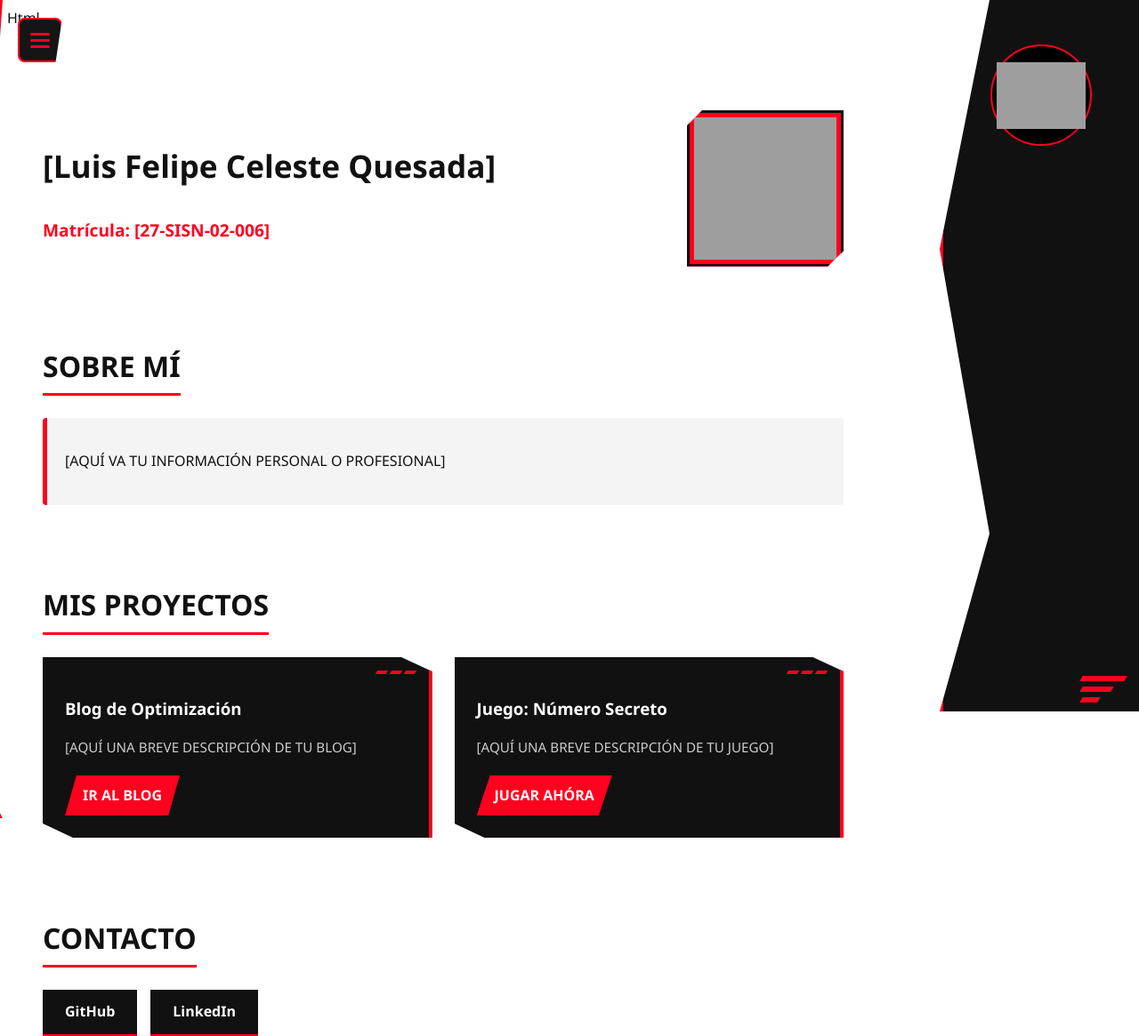
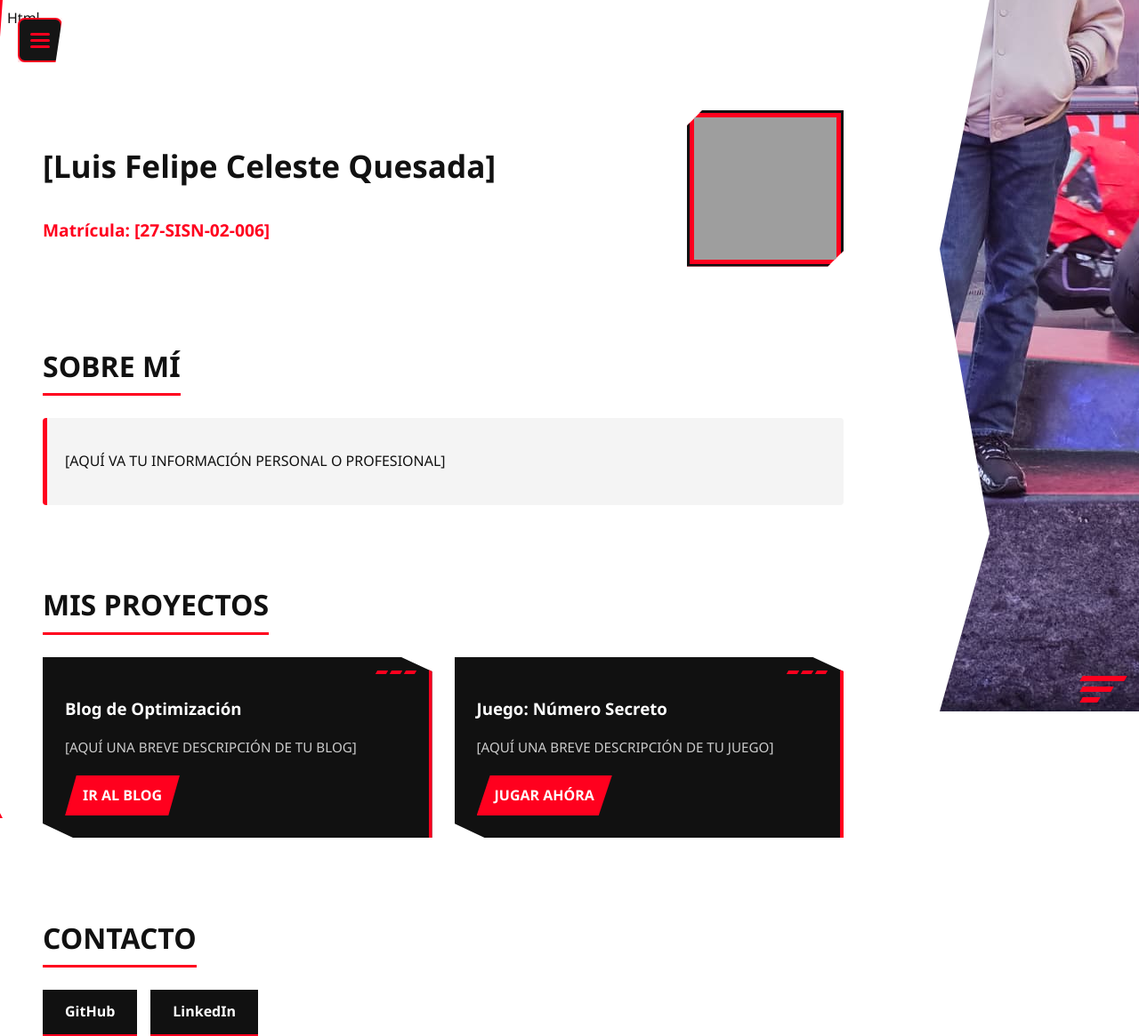
Before and after one commit to jennifer02-r/proyecto_final, a Flask app: page /integrante4 in a window 1280 px wide. Shown: the top 1165 px of the page at 89% size. Run offline with Flask 3, Linux system fonts and the light colour scheme; grey boxes are pictures that could not be loaded.

Commit message:
Mensaje de los cambios

```diff
--- a/templates/pagina4.html
+++ b/templates/pagina4.html
@@ -48,7 +48,7 @@ Html
     <div class="right-panel-inner">
       <div class="logo-container">
         <!-- Reemplaza "logo.png" por la ruta de tu imagen de logo -->
-        <img src="logo.png" alt="Logo" class="site-logo">
+         <img src="{{ url_for('static', filename='imagenes/integrante4.jpeg') }}" alt="Fotografía personal">
       </div>
       <div class="hex-pattern"></div>
       <div class="accent-stripes right-stripes">
```
Also changed, not shown: static/imagenes/integrante4.jpeg (added).
